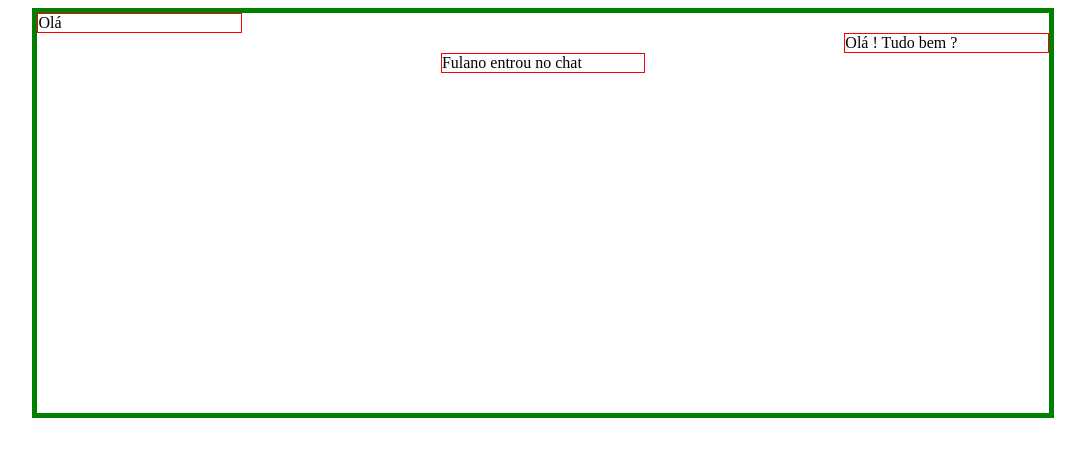
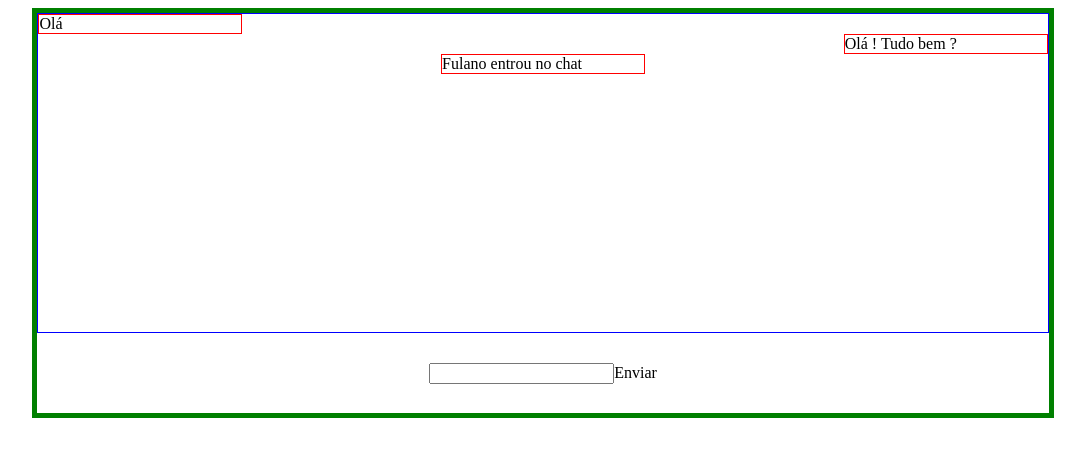
Before and after one commit to alefFSilva/live-chat-angular-net-signalR, an Angular app in the folder front-end-live-chat/live-chat-signalr/: page /live-chat in a window 1280 px wide. Shown: the top 456 px of the page, without its empty margins (97-1182 px from the left). Built offline with nearby package versions, Linux system fonts and the light colour scheme.

Commit message:
More chat template and style

```diff
--- a/front-end-live-chat/live-chat-signalr/src/app/views/live-chat/live-chat.component.html
+++ b/front-end-live-chat/live-chat-signalr/src/app/views/live-chat/live-chat.component.html
@@ -1,9 +1,18 @@
 <main>
 
-    <div class="message" *ngFor="let message of chatMessages"
-        [class.right-side-message] = "message.messageType == messageTypeEnumRef.OtherUser"
-        [class.center-side-message] = "message.messageType == messageTypeEnumRef.ChatActions">
-        <p> {{ message.content }} </p>
+    <div class="messages-container">
+        <div class="message" *ngFor="let message of chatMessages"
+            [class.right-side-message] = "message.messageType == messageTypeEnumRef.OtherUser"
+            [class.center-side-message] = "message.messageType == messageTypeEnumRef.ChatActions">
+            <p> {{ message.content }} </p>
+        </div>
+    </div>
+
+    <div class="new-message-container">
+        <input class="new-message-field" type="text" />
+        <div class="send-new-message-btn">
+            <p> Enviar</p>
+        </div>
     </div>
 
 </main>
--- a/front-end-live-chat/live-chat-signalr/src/app/views/live-chat/live-chat.component.scss
+++ b/front-end-live-chat/live-chat-signalr/src/app/views/live-chat/live-chat.component.scss
@@ -2,14 +2,27 @@ main {
     margin: 0 auto;
     border: 5px solid green;
     height: 50vh;
-
-    display: flex;
-    flex-direction: column;
     width: 80%;
 
     p {
         margin: 0;
     }
+}
+
+main, .messages-container, .new-message-container{
+    display: flex;
+}
+
+main, .messages-container {
+    flex-direction: column;
+}
+
+.messages-container {
+    display: flex;
+    flex-direction: column;
+    height: 80%;
+
+    border: 1px solid blue;
 }
 
 .message {
@@ -24,3 +37,13 @@ main {
 .right-side-message {
     align-self: flex-end;
 }
+
+.new-message-container {
+    height: 20%;
+    align-items: center;
+    justify-content: center;
+}
+
+.send-new-message-btn {
+    cursor: pointer;
+}
```
